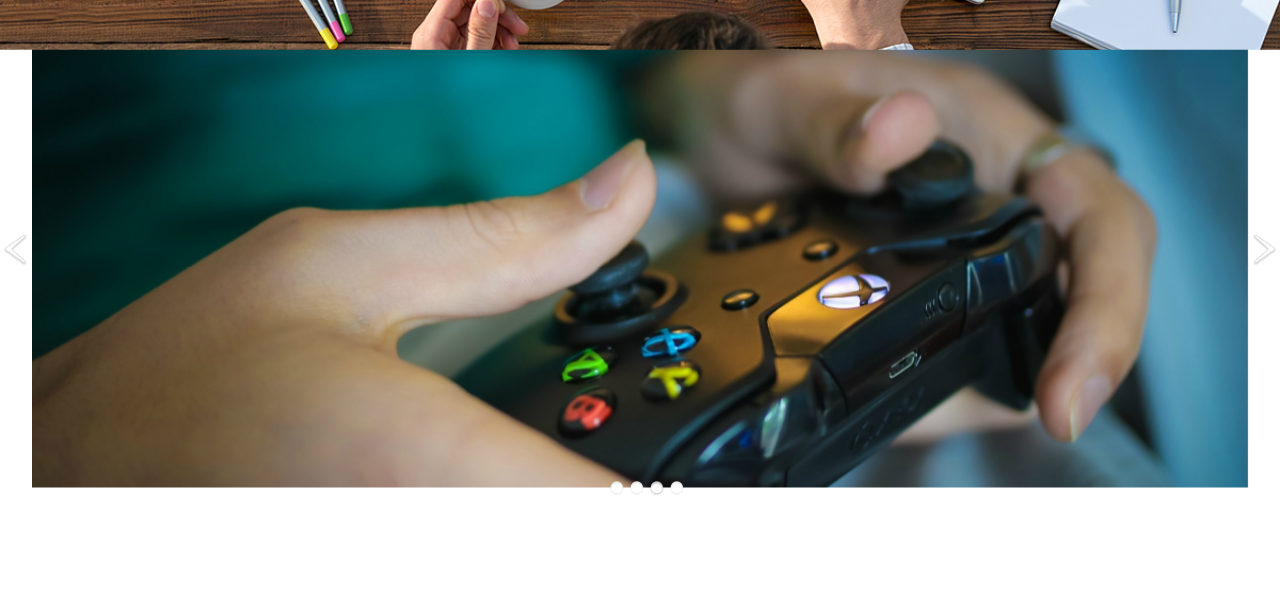
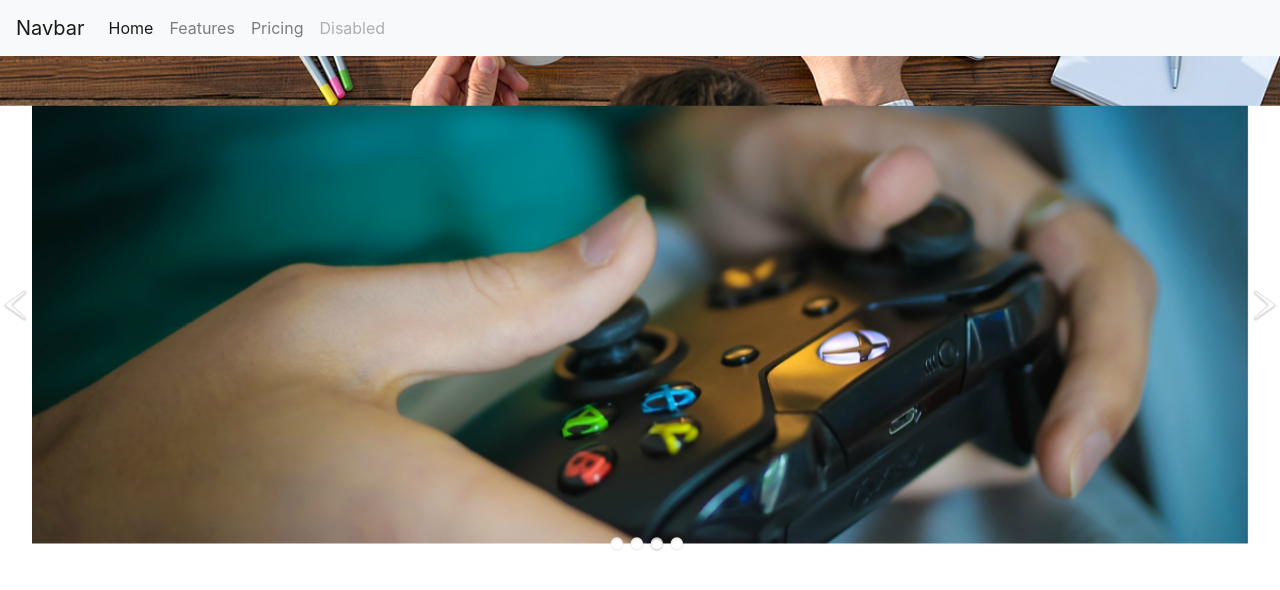
Before and after one commit to chrisdev12/libreriaVirtual, a PHP site: page /libreriaVirtual/ in a window 1280 px wide. Shown: the top 590 px of the page. Run offline with PHP 8.4, Linux system fonts and the light colour scheme; data that the repository does not hold is empty.

Commit message:
integracion navbar con slider

```diff
--- a/index.php
+++ b/index.php
@@ -1,5 +1,3 @@
-<?php ?>
-
 <!DOCTYPE html>
 <html lang="es">
 
@@ -8,17 +6,17 @@
     <meta name="viewport" content="width=device-width, initial-scale=1, shrink-to-fit=no">
     <title>Document</title>
     <link rel="icon" type="image/png" href="<?php echo $icon_tittle; ?>" />
-        <link rel="import" href="styles/bootstrap/bootstrap.min.css">
+    <link rel="stylesheet" href="styles/bootstrap/bootstrap.min.css">
     <link rel="stylesheet" type="text/css" href="img/slider/devSlider/engine1/style.css" />
 </head>
 
-    <style>
-        *{
-            margin: 0;
-        }
-    </style>
+
 
 <body>
+
+<?php
+    include 'navbar.php';
+?>
 
     <div id="wowslider-container1">
         <div class="ws_images">
--- /dev/null
+++ b/navbar.php
@@ -0,0 +1,24 @@
+
+
+<nav class="navbar navbar-expand-lg navbar-light bg-light">
+    <a class="navbar-brand" href="#">Navbar</a>
+    <button class="navbar-toggler" type="button" data-toggle="collapse" data-target="#navbarNav" aria-controls="navbarNav" aria-expanded="false" aria-label="Toggle navigation">
+        <span class="navbar-toggler-icon"></span>
+    </button>
+    <div class="collapse navbar-collapse" id="navbarNav">
+        <ul class="navbar-nav">
+            <li class="nav-item active">
+                <a class="nav-link" href="#">Home <span class="sr-only">(current)</span></a>
+            </li>
+            <li class="nav-item">
+                <a class="nav-link" href="#">Features</a>
+            </li>
+            <li class="nav-item">
+                <a class="nav-link" href="#">Pricing</a>
+            </li>
+            <li class="nav-item">
+                <a class="nav-link disabled" href="#" tabindex="-1" aria-disabled="true">Disabled</a>
+            </li>
+        </ul>
+    </div>
+</nav>
--- a/styles/index/styles.css
+++ /dev/null
@@ -1 +0,0 @@
-/* No CSS *//*# sourceMappingURL=styles.css.map */
--- a/styles/index/styles.scss
+++ /dev/null
@@ -1,5 +0,0 @@
-@import './_variables.scss';
-@import './_nav.scss';
-@import './_main.scss';
-@import './_index.scss';
-@import './_books.scss';
```
Also changed, not shown: styles/index/_books.scss (deleted), styles/index/_index.scss (deleted), styles/index/_main.scss (deleted), styles/index/_nav.scss (deleted), styles/index/_variables.scss (deleted), 1 other file. Lines whose indentation alone changed are shown as unchanged.
